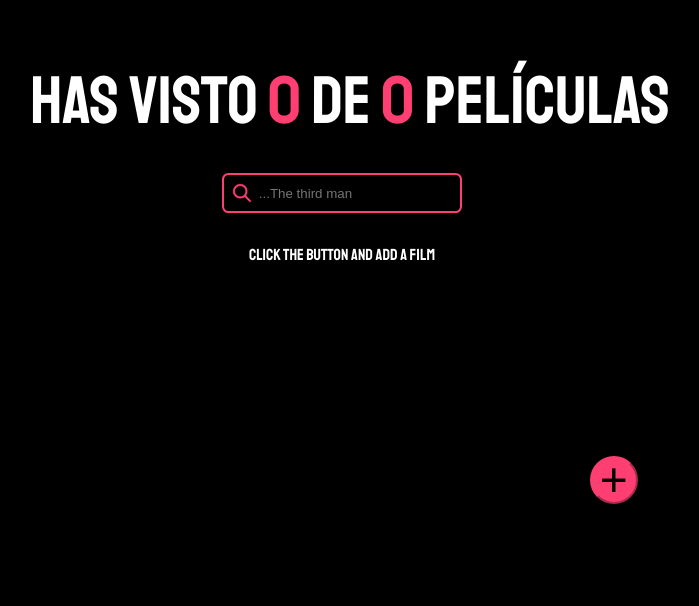
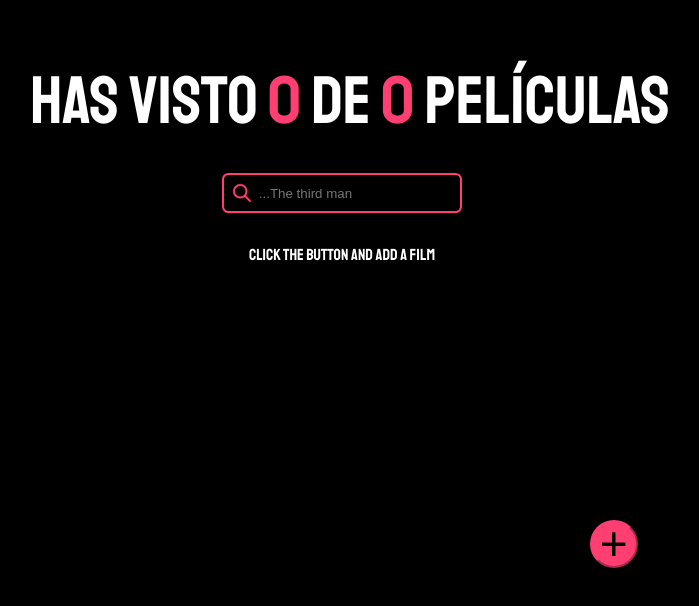
Before and after one commit to marialapc/To-Watch, a React (Create React App) app: page / in a window 1280 px wide. Shown: the part 136-742 px from the top of the page, without its empty margins (298-997 px from the left). Built offline with nearby package versions, Linux system fonts and the light colour scheme.

Commit message:
fix button

```diff
--- a/src/components/createTowatchButton/createTowatchButton.scss
+++ b/src/components/createTowatchButton/createTowatchButton.scss
@@ -6,7 +6,7 @@
   justify-content: center;
   align-self: flex-end;
   line-height: normal;
-  margin-top: 27rem;
+  margin-top: 35rem;
   margin-right: 2rem;
   width: 3rem;
   height: 3rem;
--- a/src/components/towatchSearcher/towatchSearcher.scss
+++ b/src/components/towatchSearcher/towatchSearcher.scss
@@ -22,7 +22,6 @@
     color: var(--white);
     background-color: var(--black);
     border: none;
-
   }
 }
 
```
